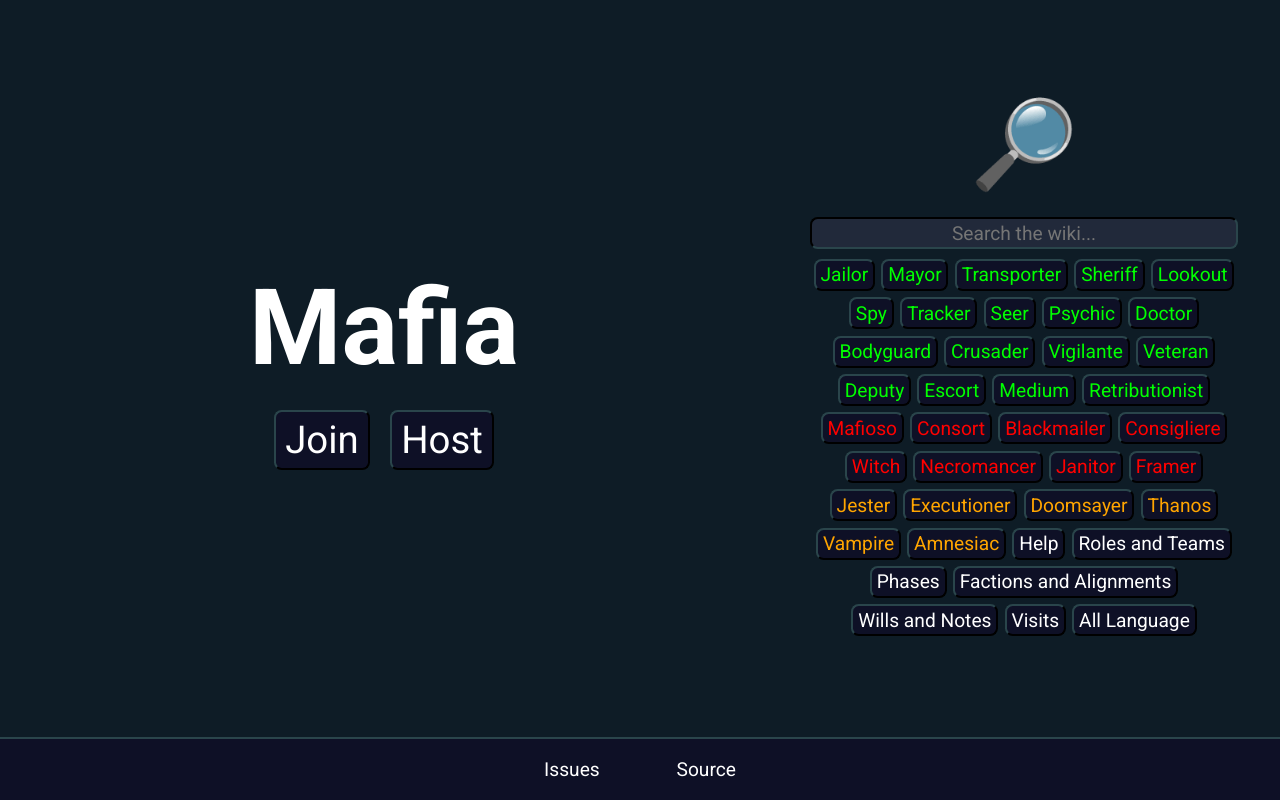
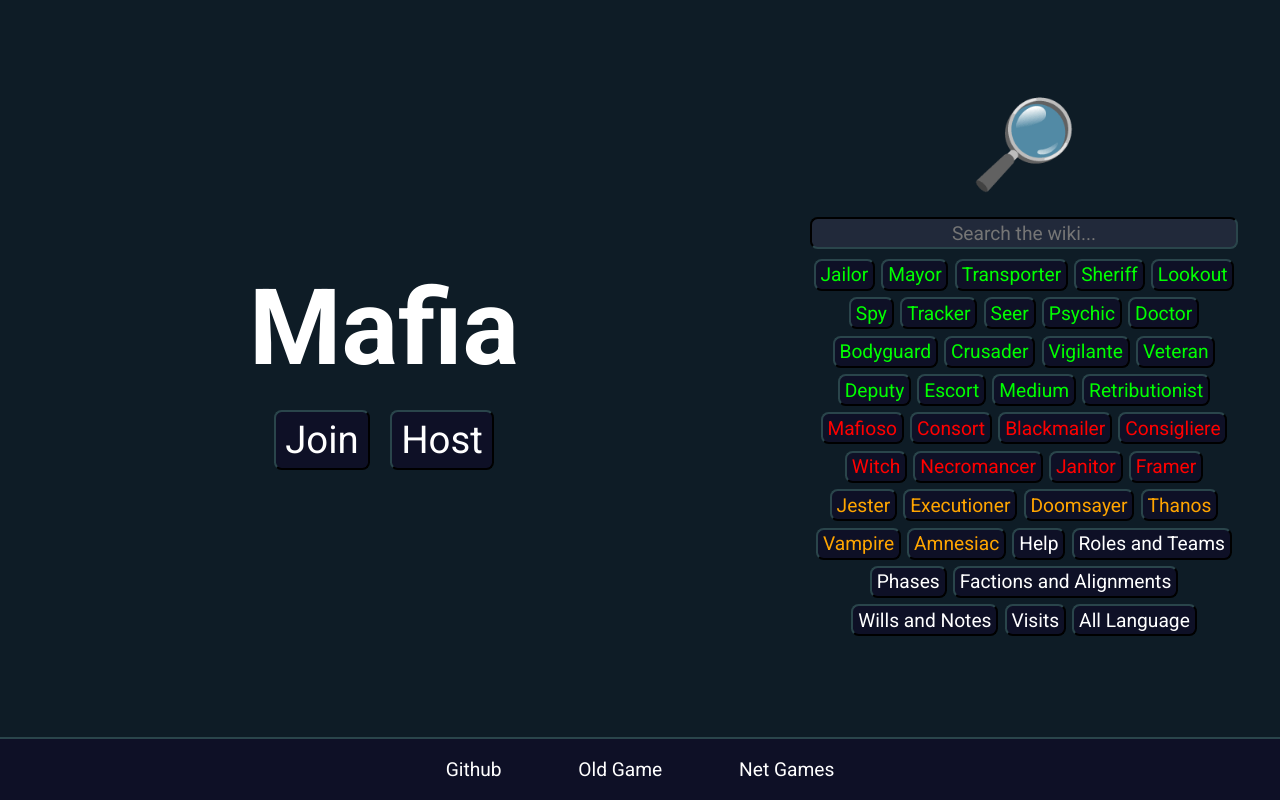
Before and after one commit to mafia-rust/mafia, a React (Create React App) app in the folder client/: page / in a window 1280 px wide. Built offline with nearby package versions, Linux system fonts and the light colour scheme.

Commit message:
change links

```diff
--- a/client/src/menu/main/StartMenu.tsx
+++ b/client/src/menu/main/StartMenu.tsx
@@ -58,8 +58,10 @@ export default class StartMenu extends React.Component<StartMenuProps, StartMenu
         <footer>
             <nav>
                 <ul>
-                    <li><a href="https://www.github.com/ItsSammyM/mafia-rust/issues">Issues</a></li>
-                    <li><a href="https://www.github.com/ItsSammyM/mafia-rust">Source</a></li>
+                    <li><a href="https://www.github.com/ItsSammyM/mafia-rust">Github</a></li>
+                    <li><a href="https://mafia-game-old.vercel.app/">Old Game</a></li>
+                    <li><a href="https://netgames.io/games/">Net Games</a></li>
+
                 </ul>
             </nav>
         </footer>
--- a/client/src/resources/lang/en_us.json
+++ b/client/src/resources/lang/en_us.json
@@ -531,7 +531,7 @@
 
     "wiki.entry.role.jester.title": "Jester",
     "wiki.entry.role.jester.abilities":"* Get lynched to win\n* After you are lynched, you can haunt a player who didn't vote innocent",
-    "wiki.entry.role.jester.attributes":"* If you haunt nobody, you will haunt a random player\n* You get basic defense on night one\n* Haunting is an unstoppable astral attack",
+    "wiki.entry.role.jester.attributes":"* If dont choose to haunt somebody on the night you win, you will haunt a random player\n* You get basic defense on night one\n* Haunting is an unstoppable astral attack",
 
     "wiki.entry.role.executioner.title": "Executioner",
     "wiki.entry.role.executioner.abilities":"* Get your target lynched to win\n* If your target dies by something other than lynching, you will be converted to a jester",
@@ -539,7 +539,7 @@
 
     "wiki.entry.role.doomsayer.title": "Doomsayer",
     "wiki.entry.role.doomsayer.abilities":"* Guess the role of three living players in one night, killing them and winning the game",
-    "wiki.entry.role.doomsayer.attributes":"* When you win, you will commit suicide using an unstoppable attack\n* You have to guess the exact role of townies, but just the faction of all other roles\n* You can not try to guess town investigative roles\n* If there are not enough players left for you to guess and win the game, you will convert to a jester\n* You do not visit, so the transporter doesn't effect your attack\n* Your attack is unstoppable",
+    "wiki.entry.role.doomsayer.attributes":"* When you win, you will commit suicide using an unstoppable attack\n* You have to guess the exact role of townies, but just the faction of all other roles\n* You can not try to guess town investigative roles\n* If there are not enough players left for you to guess and win the game, you will convert to a jester\n* You do not visit\n* Your attack is unstoppable",
 
     "wiki.entry.role.vampire.title": "Vampire",
     "wiki.entry.role.vampire.abilities":"* Bite a player to convert them to a vampire",
```
